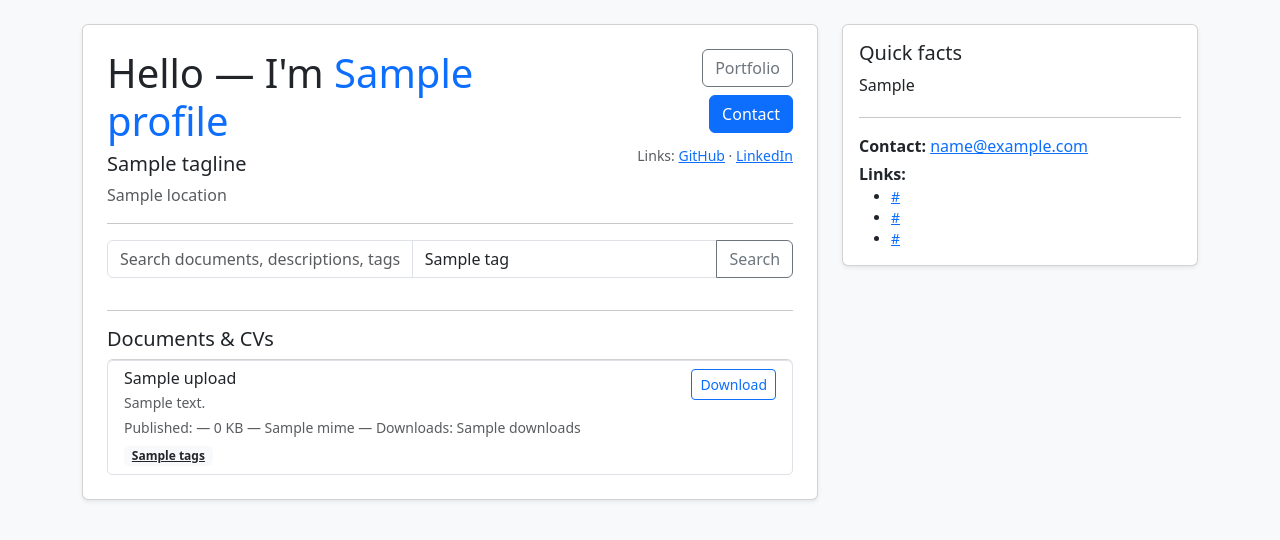
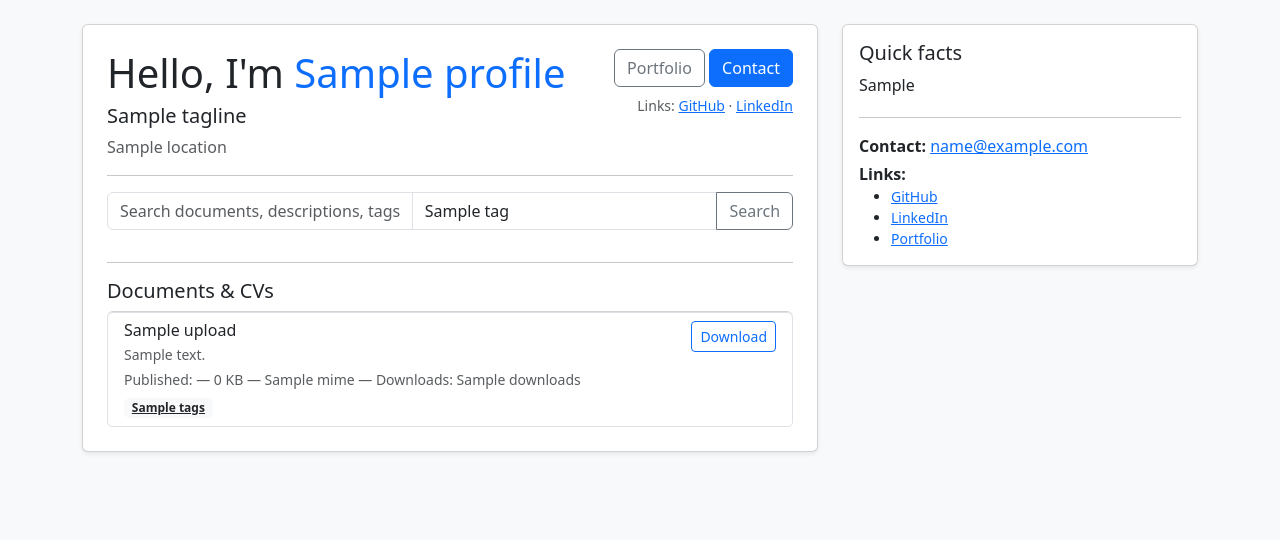
Before and after one commit to havannahspikes/who-i-am, a Flask app: template templates/life.html in a window 1280 px wide. Shown: the part 56-596 px from the top of the page. Run offline with Flask 2, Linux system fonts and the light colour scheme; the template is opened without the code that fills it: most values are stand-ins (such as "Sample title", 1, 10 or a date in 2020).

Commit message:
Update life.html

```diff
--- a/templates/life.html
+++ b/templates/life.html
@@ -5,40 +5,14 @@
     <div class="card p-4 shadow-sm">
       <div class="d-flex align-items-start gap-3">
         <div>
-          <h1 class="mb-1">Hello — I'm <span class="text-primary">{{ profile.name }}</span></h1>
+          <h1 class="mb-1">Hello, I'm <span class="text-primary">{{ profile.name }}</span></h1>
           <p class="lead mb-1">{{ profile.tagline }}</p>
           <p class="text-muted mb-0">{{ profile.location }}</p>
         </div>
         <div class="ms-auto text-end">
-          <a class="btn btn-outline-secondary mb-2" href="{{ (profile.portfolio or '#') }}" target="_blank" rel="noopener">Portfolio</a>
+          <a class="btn btn-outline-secondary mb-2" href="{{ profile.portfolio or '#' }}" target="_blank" rel="noopener">Portfolio</a>
           <a class="btn btn-primary mb-2" href="mailto:{{ profile.contact_email }}">Contact</a>
-
-          <div class="small text-muted mt-1">
-            Links:
-            {# Prefer arrays if present, otherwise fall back to legacy fields #}
-            {% set gh = profile.github_links if profile.github_links else ( [profile.github] if profile.github else [] ) %}
-            {% set li = profile.linkedin_links if profile.linkedin_links else ( [profile.linkedin] if profile.linkedin else [] ) %}
-            {% set other = profile.other_links if profile.other_links else [] %}
-
-            {% if gh %}
-              {% for u in gh %}
-                <a href="{{ u }}" target="_blank" rel="noopener">GitHub{% if gh|length > 1 %} {{ loop.index }}{% endif %}</a>{% if not loop.last %} · {% endif %}
-              {% endfor %}
-            {% else %}
-              <span class="text-muted">GitHub (none)</span>
-            {% endif %}
-
-            ·
-
-            {% if li %}
-              {% for u in li %}
-                <a href="{{ u }}" target="_blank" rel="noopener">LinkedIn{% if li|length > 1 %} {{ loop.index }}{% endif %}</a>{% if not loop.last %} · {% endif %}
-              {% endfor %}
-            {% else %}
-              <span class="text-muted">LinkedIn (none)</span>
-            {% endif %}
-          </div>
-
+          <div class="small text-muted">Links: <a href="{{ profile.github }}" target="_blank" rel="noopener">GitHub</a> · <a href="{{ profile.linkedin }}" target="_blank" rel="noopener">LinkedIn</a></div>
         </div>
       </div>
 
@@ -102,25 +76,9 @@
       <p class="mb-1"><strong>Contact:</strong> <a href="mailto:{{ profile.contact_email }}">{{ profile.contact_email }}</a></p>
       <p class="mb-0"><strong>Links:</strong></p>
       <ul class="small mb-0">
-        {# Show all GitHub links (or fallback to legacy) #}
-        {% set gh_all = profile.github_links if profile.github_links else ( [profile.github] if profile.github else [] ) %}
-        {% for u in gh_all %}
-          <li><a href="{{ u }}" target="_blank" rel="noopener">{{ u.replace('https://','')|replace('http://','') }}</a></li>
-        {% endfor %}
-
-        {% set li_all = profile.linkedin_links if profile.linkedin_links else ( [profile.linkedin] if profile.linkedin else [] ) %}
-        {% for u in li_all %}
-          <li><a href="{{ u }}" target="_blank" rel="noopener">{{ u.replace('https://','')|replace('http://','') }}</a></li>
-        {% endfor %}
-
-        {% for u in profile.other_links %}
-          <li><a href="{{ u }}" target="_blank" rel="noopener">{{ u.replace('https://','')|replace('http://','') }}</a></li>
-        {% endfor %}
-
-        {# If nothing, show portfolio or a placeholder #}
-        {% if not gh_all and not li_all and (not profile.other_links) %}
-          <li><a href="{{ profile.portfolio or '#' }}" target="_blank" rel="noopener">{{ profile.portfolio or 'Portfolio' }}</a></li>
-        {% endif %}
+        <li><a href="{{ profile.github }}" target="_blank" rel="noopener">GitHub</a></li>
+        <li><a href="{{ profile.linkedin }}" target="_blank" rel="noopener">LinkedIn</a></li>
+        <li><a href="{{ profile.portfolio }}" target="_blank" rel="noopener">Portfolio</a></li>
       </ul>
     </div>
   </div>
```
